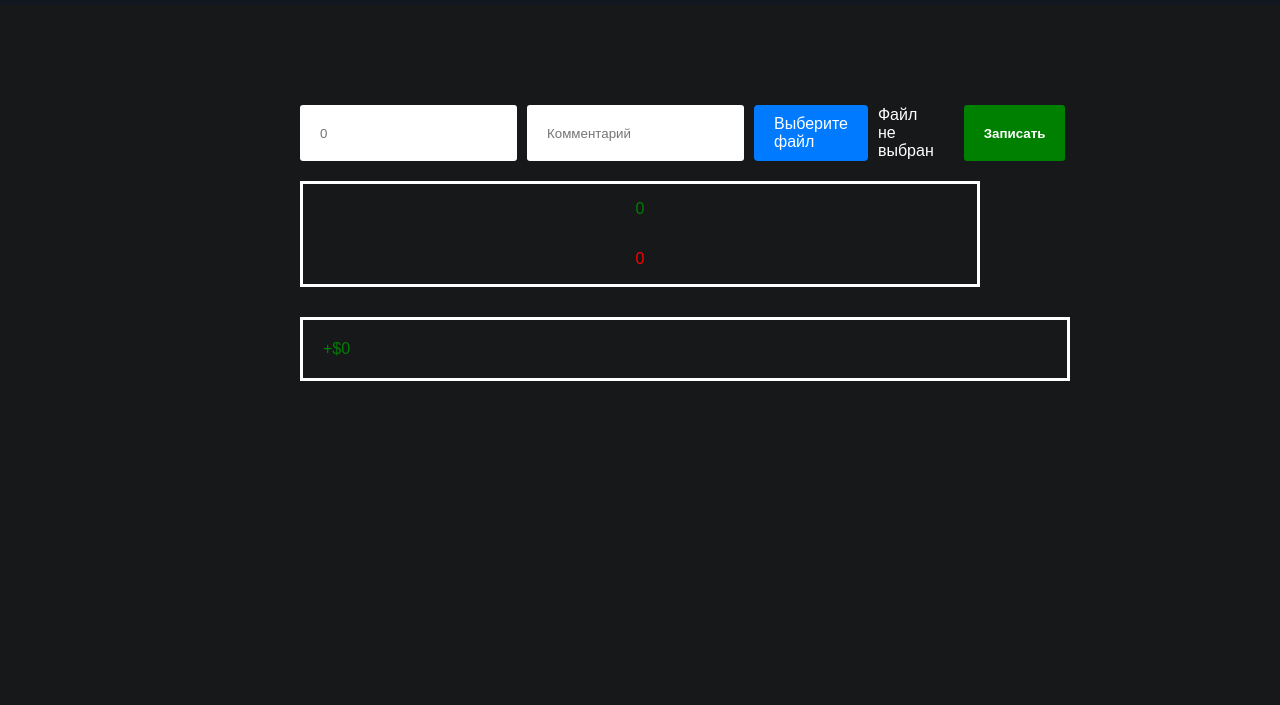
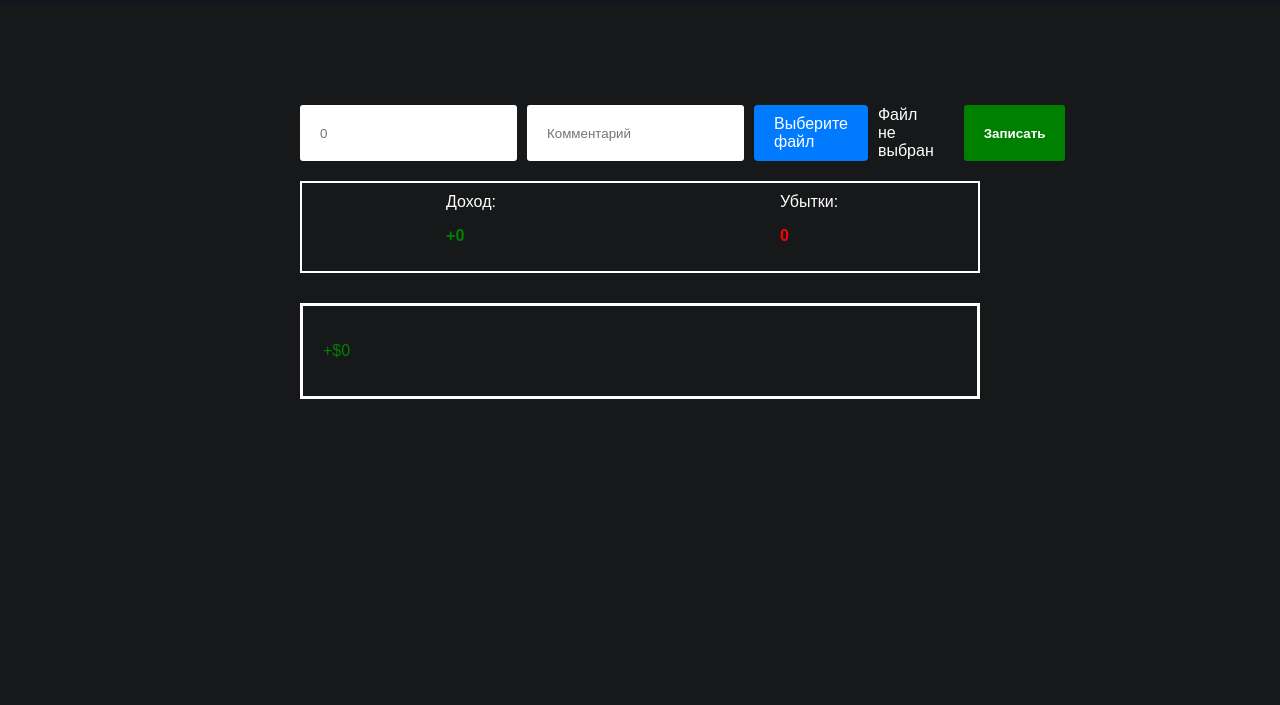
Before and after one commit to angel1331/farm-virt-website, a plain HTML site: page calculator.html in a window 1280 px wide. Both pictures are taken after a click on the button "Записать". Shown: the part 95-800 px from the top of the page. Drawn offline with Linux system fonts and the light colour scheme.

Commit message:
Enhance calculator functionality with improved statistics display and image upload support

```diff
--- a/calculator.html
+++ b/calculator.html
@@ -51,9 +51,13 @@
             <button class="button-calculate">Записать</button>
         </div>
         <div class="statistics-container">
-            <div class="income">
+            <div>
+                <div class="stat-text-label">Доход:</div>
+                <div class="income">0</div>
             </div>
-            <div class="expenses">
+            <div>
+                <div class="stat-text-label">Убытки:</div>
+                <div class="expenses">0</div>
             </div>
         </div>
         <div class="history-container">
--- a/css/calculator.css
+++ b/css/calculator.css
@@ -81,28 +81,49 @@ main {
 }
 
 .statistics-container {
+    border: white solid 2px;
+    margin-top: 20px;
+    padding: 10px;
     display: grid;
-    border: white solid 3px;
-    margin-top: 20px;
-    justify-content: center;
-    align-items: center;
+    grid-template-columns: 1fr 1fr;
+    gap: 20px;
+    justify-items: center;
+}
+
+.stat-display {
+    display: grid;
+    grid-template-columns: 1fr 1fr;
+    gap: 20px;
+}
+
+.stat-item {
+    display: flex;
+    gap: 10px;
+}
+
+.stat-text-label {
+    color: white;
 }
 
 .income {
     color: green;
+    font-weight: bold;
 }
 
 .expenses {
     color: red;
+    font-weight: bold;
 }
 
 .history-container {
     color: white;
-    width: 770px;
+
     margin-top: 30px;
 }
 
-.history {
+.history-item {
+    display: flex;
+    align-items: center;
     border: solid 3px white;
     padding: 20px;
 }
--- a/scripts/calculator.js
+++ b/scripts/calculator.js
@@ -6,33 +6,62 @@ document.querySelector('.button-calculate').addEventListener('click', () => {
     const inputComments = document.querySelector('.input-calculator');
     const inputValue = Number(input.value);
     const inputCommentsValue = inputComments.value;
+    const inputImage = document.getElementById('real-input');
 
     const history = document.querySelector('.history-container');
 
     const incomeStat = document.querySelector('.income');
     const expensesStat = document.querySelector('.expenses');
 
-    if(inputValue < 0) {
-        history.innerHTML += `
-        <p class="history" style="color: red">${inputValue} ${inputCommentsValue}</p>
-        `
-        expenses += inputValue;
-    } else {
-        history.innerHTML += `
-        <p class="history" style="color: green">+$${inputValue} ${inputCommentsValue}</p>
-        `
-        income += inputValue;
+    const files = inputImage.files;
+
+    let imageUrl = '';
+
+    if (files.length > 0 && files[0].type.startsWith('image/')) {
+        imageUrl = URL.createObjectURL(files[0]);
     }
 
+    let historyHTML = '';
+
+    if(inputValue < 0) {
+        expenses += inputValue;
+
+        historyHTML = `
+            <div class="history-item">
+                ${imageUrl ? `<img src="${imageUrl}" style="width: 50px; height: 50px; margin-right: 10px;">` : ''}
+                <p style="color: red">${inputValue}</p>
+                <p style="margin-left: 5px;>${inputCommentsValue}</p>
+            </div>
+        `
+    } else {
+        income += inputValue;
+
+        historyHTML = `
+            <div class="history-item">
+                ${imageUrl ? `<img src="${imageUrl}" style="width: 50px; height: 50px; margin-right: 10px;">` : ''}
+                <p style="color: green">+$${inputValue}</p>
+                <p style="margin-left: 5px;">${inputCommentsValue}</p>
+            </div>
+        `
+    }
+
+    history.innerHTML += historyHTML;
+
     incomeStat.innerHTML = `
-    <p>${income}</p>
+    <p>+${income}</p>
     `
     expensesStat.innerHTML = `
     <p>${expenses}</p>
     `
 
+    const imagePreview = document.getElementById('imagePreview')
+
+
+
     input.value = '';
     inputComments.value = '';
+    inputImage.value = '';
+    document.querySelector('.file-name').textContent = 'Файл не выбран';
 })
 
 document.getElementById('real-input').addEventListener('change', (e) => {
```
